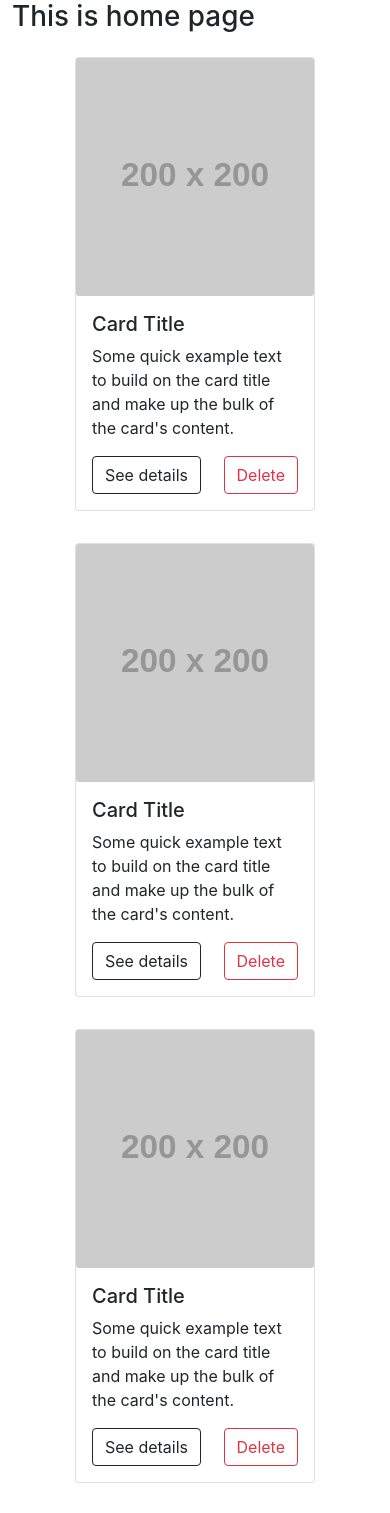
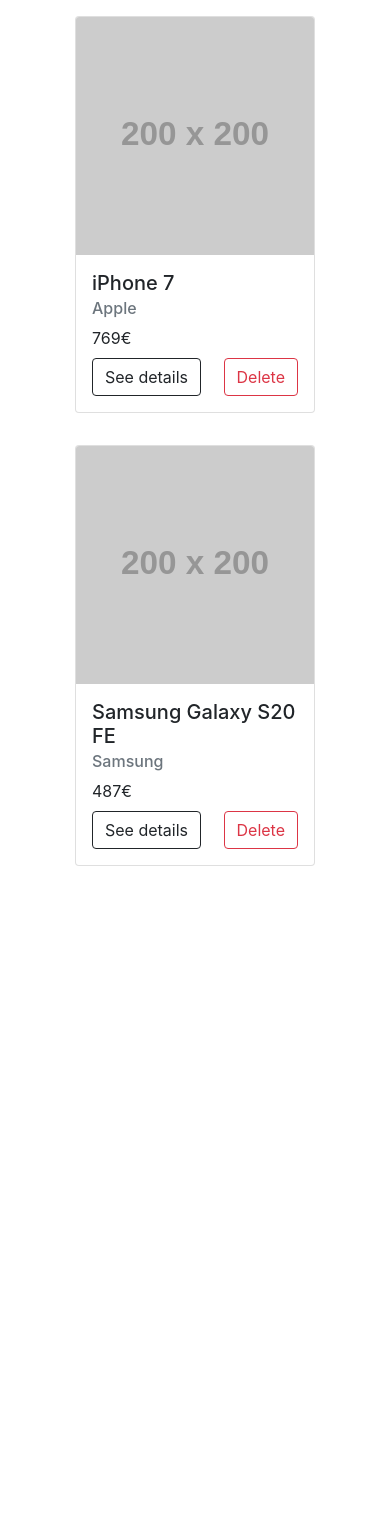
Before and after one commit to acalvom/phone-catalog-react, a React (Create React App) app: page / in a window 390 px wide. Shown: the top 1513 px of the page. After the commit the page ends 882 px from the top, so only its background shows below. Built offline with nearby package versions, Linux system fonts and the light colour scheme.

Commit message:
Add mock phone data & Set info in the card #2

```diff
--- a/src/components/Home.css
+++ b/src/components/Home.css
@@ -1,4 +1,4 @@
-.card-button-toolbar {
+.card-phone-button-toolbar {
     justify-content: space-between;
 }
 
@@ -6,3 +6,9 @@
     width: 15em;
     margin: 1em 0.5em;
 }
+
+.card-phone .card-body {
+    display: flex;
+    flex-direction: column;
+    justify-content: space-between;
+}
--- a/src/components/Home.jsx
+++ b/src/components/Home.jsx
@@ -3,98 +3,91 @@
 import './Home.css';
 
 const Home = () => {
+
+    const phoneList = [
+        {
+            id: 0,
+            name: "iPhone 7",
+            manufacturer: "Apple",
+            description: "lorem ipsum dolor sit amet consectetur.",
+            color: "black",
+            price: 769,
+            imageFileName: "IPhone_7.png",
+            screen: "4,7 inch IPS",
+            processor: "A10 Fusion",
+            ram: 2
+        },
+        {
+            id: 1,
+            name: "iPhone 13",
+            manufacturer: "Apple",
+            description: "lorem ipsum dolor sit amet consectetur.",
+            color: "red",
+            price: 1030,
+            imageFileName: "IPhone_13.png",
+            screen: "4,7 inch IPS",
+            processor: "A10 Fusion",
+            ram: 2
+        },
+        {
+            id: 2,
+            name: "Xiaomi Mi 11 Pro",
+            manufacturer: "Xiaomi",
+            description: "lorem ipsum dolor sit amet consectetur.",
+            color: "white",
+            price: 572,
+            imageFileName: "Xiaomi_Mi13.png",
+            screen: "6,81 inch",
+            processor: "Snapdragon 888",
+            ram: 8
+        },
+        {
+            id: 3,
+            name: "Samsung Galaxy S20 FE",
+            manufacturer: "Samsung",
+            description: "lorem ipsum dolor sit amet consectetur.",
+            color: "pink",
+            price: 487,
+            imageFileName: "Galaxy_S20.png",
+            screen: "6,5 inch",
+            processor: "Exynos 990",
+            ram: 6
+        },
+    ];
+
     return (
         <Container>
-            <h1 className="align-middle"> This is home page </h1>
             <div className="d-flex flex-wrap justify-content-center">
                 <Card className="card-phone">
-                    <Card.Img className="card-img" variant="top" src="https://via.placeholder.com/200"/>
+                    <Card.Img variant="top" src="https://via.placeholder.com/200"/>
                     <Card.Body>
-                        <Card.Title>Card Title</Card.Title>
-                        <Card.Text>
-                            Some quick example text to build on the card title and make up the bulk of
-                            the card's content.
-                        </Card.Text>
-                        <ButtonToolbar className="card-button-toolbar">
+                        <div className="mb-2">
+                            <Card.Title>{phoneList[0].name}</Card.Title>
+                            <Card.Subtitle className="mb-2 text-muted">{phoneList[0].manufacturer}</Card.Subtitle>
+                            <Card.Text>{phoneList[0].price}€</Card.Text>
+                        </div>
+                        <div>
+                            <ButtonToolbar className="card-phone-button-toolbar">
                                 <Button variant="outline-dark">See details</Button>
                                 <Button variant="outline-danger">Delete</Button>
                             </ButtonToolbar>
-
+                        </div>
                     </Card.Body>
                 </Card>
                 <Card className="card-phone">
-                    <Card.Img className="card-img" variant="top" src="https://via.placeholder.com/200"/>
+                    <Card.Img variant="top" src="https://via.placeholder.com/200"/>
                     <Card.Body>
-                        <Card.Title>Card Title</Card.Title>
-                        <Card.Text>
-                            Some quick example text to build on the card title and make up the bulk of
-                            the card's content.
-                        </Card.Text>
-                        <ButtonToolbar className="card-button-toolbar">
+                        <div className="mb-2">
+                            <Card.Title>{phoneList[3].name}</Card.Title>
+                            <Card.Subtitle className="mb-2 text-muted">{phoneList[3].manufacturer}</Card.Subtitle>
+                            <Card.Text>{phoneList[3].price}€</Card.Text>
+                        </div>
+                        <div>
+                            <ButtonToolbar className="card-phone-button-toolbar">
                                 <Button variant="outline-dark">See details</Button>
                                 <Button variant="outline-danger">Delete</Button>
                             </ButtonToolbar>
-
-                    </Card.Body>
-                </Card>
-                <Card className="card-phone">
-                    <Card.Img className="card-img" variant="top" src="https://via.placeholder.com/200"/>
-                    <Card.Body>
-                        <Card.Title>Card Title</Card.Title>
-                        <Card.Text>
-                            Some quick example text to build on the card title and make up the bulk of
-                            the card's content.
-                        </Card.Text>
-                        <ButtonToolbar className="card-button-toolbar">
-                            <Button variant="outline-dark">See details</Button>
-                            <Button variant="outline-danger">Delete</Button>
-                        </ButtonToolbar>
-
-                    </Card.Body>
-                </Card>
-                <Card className="card-phone">
-                    <Card.Img className="card-img" variant="top" src="https://via.placeholder.com/200"/>
-                    <Card.Body>
-                        <Card.Title>Card Title</Card.Title>
-                        <Card.Text>
-                            Some quick example text to build on the card title and make up the bulk of
-                            the card's content.
-                        </Card.Text>
-                        <ButtonToolbar className="card-button-toolbar">
-                            <Button variant="outline-dark">See details</Button>
-                            <Button variant="outline-danger">Delete</Button>
-                        </ButtonToolbar>
-
-                    </Card.Body>
-                </Card>
-                <Card className="card-phone">
-                    <Card.Img className="card-img" variant="top" src="https://via.placeholder.com/200"/>
-                    <Card.Body>
-                        <Card.Title>Card Title</Card.Title>
-                        <Card.Text>
-                            Some quick example text to build on the card title and make up the bulk of
-                            the card's content.
-                        </Card.Text>
-                        <ButtonToolbar className="card-button-toolbar">
-                            <Button variant="outline-dark">See details</Button>
-                            <Button variant="outline-danger">Delete</Button>
-                        </ButtonToolbar>
-
-                    </Card.Body>
-                </Card>
-                <Card className="card-phone">
-                    <Card.Img className="card-img" variant="top" src="https://via.placeholder.com/200"/>
-                    <Card.Body>
-                        <Card.Title>Card Title</Card.Title>
-                        <Card.Text>
-                            Some quick example text to build on the card title and make up the bulk of
-                            the card's content.
-                        </Card.Text>
-                        <ButtonToolbar className="card-button-toolbar">
-                            <Button variant="outline-dark">See details</Button>
-                            <Button variant="outline-danger">Delete</Button>
-                        </ButtonToolbar>
-
+                        </div>
                     </Card.Body>
                 </Card>
             </div>
```
Lines whose indentation alone changed are shown as unchanged.
